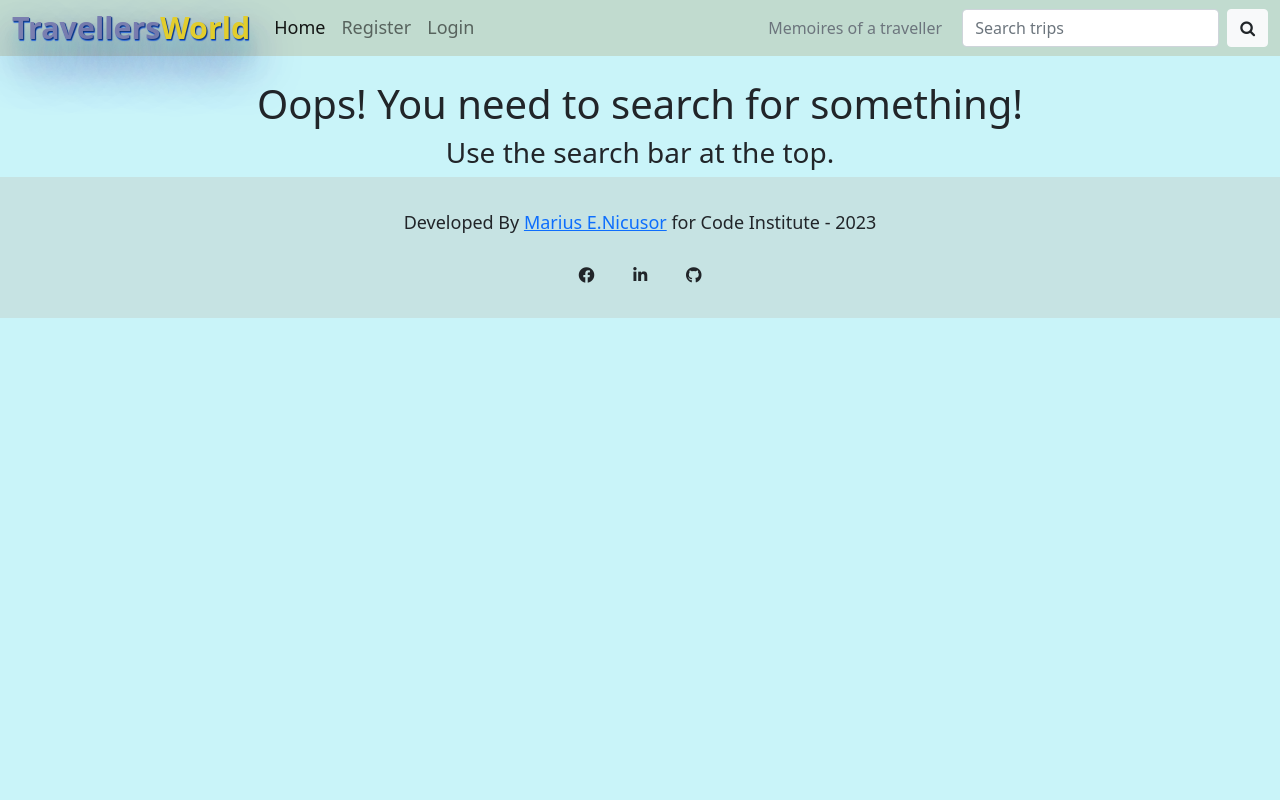
After one commit to EmanuelMariusNicu/traveller-website-pp4, a Django app: page /search/ in a window 1280 px wide. The commit adds this page. Run offline with Django 3.2, Linux system fonts and the light colour scheme.

Commit message:
search bar has been implemented

```diff
--- a/TravellerApp/urls.py
+++ b/TravellerApp/urls.py
@@ -3,6 +3,7 @@ from django.urls import path
 
 urlpatterns = [
     path("", views.TripList.as_view(), name="home"),
+    path('search/', views.SearchResults.as_view(), name='search_results'),
     path('<slug:slug>/', views.TripDetail.as_view(), name='post_detail'),
     path('like/<slug:slug>', views.TripLike.as_view(), name='post_like'),
 ]
--- a/TravellerApp/views.py
+++ b/TravellerApp/views.py
@@ -3,6 +3,7 @@ from django.views import generic, View
 from django.http import HttpResponseRedirect
 from .models import Trip
 from .forms import CommentForm
+from django.db.models import Q
 # Create your views here.
 
 
@@ -75,3 +76,45 @@ class TripLike(View):
             post.likes.add(request.user)
 
         return HttpResponseRedirect(reverse('post_detail', args=[slug]))
+
+
+class SearchResults(View):
+    """
+    Custom view for displaying search results. Checks if the inputted string
+    appears in our trips.
+    """
+    # Tutorial to retrieve search term available at
+    # https://www.youtube.com/watch?v=AGtae4L5BbI
+    def post(self, request, *args, **kwargs):
+        searched = request.POST['search-bar']
+        trips = Trip.objects.filter(
+            Q(title__icontains=searched) |
+            Q(additional_info__icontains=searched) |
+            Q(route__icontains=searched),
+            status=1
+            )
+
+        return render(
+            request,
+            'search_results.html',
+            {'searched': searched, 'trips': trips}
+            )
+
+    def get(self, request, *args, **kwargs):
+        return render(request, 'search_results.html')
+
+
+def error_404_view(request, exception):
+    """
+    Custome 404 page
+    Tutorial at https://www.geeksforgeeks.org/django-creating-a-404-error-page/
+    """
+    return render(request, '404.html')
+
+
+def error_500_view(request):
+    """
+    Custome 500 page
+    Inspired by https://www.geeksforgeeks.org/django-creating-a-404-error-page/
+    """
+    return render(request, '500.html')
--- a/static/css/style.css
+++ b/static/css/style.css
@@ -1,21 +1,61 @@
 @import url('https://fonts.googleapis.com/css2?family=Arima+Madurai:wght@200&family=Major+Mono+Display&family=Rajdhani:wght@300&display=swap')
 
 body {
-    font-family: 'Rajdhani', sans-serif;
+    font-family: 'Arima Madurai', sans-serif;
 }
 
-.navbar {
-    background-color: #98d3d3;
+
+.container-fluid {
+    background-color: #c1dbcf;
+
+
+}
+
+#navbar {
+
+    padding-top: 0;
+    padding-bottom: 0;
 
 }
 #navbarText {
-    font-size: large;
+    font-size:medium;
+
+
 }
+.navbar-brand {
+    color: #ebf0f0;
+    text-shadow: 1px 1px 1px #0c357d,
+             1px 2px 1px #3672e1,
+
+
+             1px 15px 10px rgba(115, 208, 208, 0.4),
+             1px 20px 30px rgba(25, 97, 133, 0.3),
+             1px 25px 50px rgba(51, 34, 167, 0.896);
+}
+.nav-item {
+    text-shadow: 1px 1px 1px #949ba7,
+             1px 2px 1px #6683b8,
+             1px 3px 1px #7183a6,
+
+             1px 10px 5px rgba(231, 216, 216, 0.5),
+             1px 15px 10px rgba(214, 206, 206, 0.4),
+
+
+
+}
+.navbar-text {
+    margin-right: 20px;
+    color: #7cd868;
+}
+.w-color {
+    color: #e2cd2d;
+}
+
 
 .brand {
     font-size: 1.9rem;
     font-weight: 700;
-    color: #4e4f4a;
+    color: #7a7fb0;
 }
 
 .red-o {
@@ -27,7 +67,7 @@ body {
 }
 
 .light-bg {
-    background-color: #fff;
+    background-color: #1f2515;
 }
 
 .dark-bg {
@@ -35,7 +75,7 @@ body {
 }
 
 .main-bg {
-    background-color: #F9FAFC;
+    background-color: #c9f4f9;
 }
 
 .card {
@@ -56,7 +96,7 @@ body {
 }
 
 .author {
-    color: white;
+    color: rgb(255, 255, 255);
     margin: 4px;
     text-transform: uppercase;
 }
@@ -98,6 +138,10 @@ body {
 .post-link {
     text-decoration: none;
     color: #445261;
+}
+.nav-link {
+    font-size: large;
+    color: #E84610;
 }
 
 .post-link:hover,
@@ -154,7 +198,7 @@ body {
     border: none;
 }
 footer {
-    background-color: #98d3d3;
+    background-color: #c6e3e3;
     font-size: large;
 
 }
--- a/templates/base.html
+++ b/templates/base.html
@@ -8,6 +8,7 @@
 
     <link rel="preconnect" href="https://fonts.gstatic.com">
     <link rel="stylesheet" href="https://cdnjs.cloudflare.com/ajax/libs/font-awesome/5.15.3/css/all.min.css">
+    <link rel="stylesheet" href="https://cdnjs.cloudflare.com/ajax/libs/font-awesome/4.7.0/css/font-awesome.min.css">
     <meta name="viewport" content="width=device-width, initial-scale=1" />
     <link href="https://cdn.jsdelivr.net/npm/bootstrap@5.0.1/dist/css/bootstrap.min.css" rel="stylesheet"
         integrity="sha384-+0n0xVW2eSR5OomGNYDnhzAbDsOXxcvSN1TPprVMTNDbiYZCxYbOOl7+AMvyTG2x" crossorigin="anonymous">
@@ -22,10 +23,9 @@
 
     <!-- Navigation -->
 
-    <nav class="navbar navbar-expand-lg navbar-light bg-white">
+    <nav id="navbar" class="navbar navbar-expand-lg navbar-light bg-white">
         <div class="container-fluid">
-            <a class="navbar-brand" href="{% url 'home' %}"><span class="brand">Trave<span class="text-primary">ll</span>ers<span
-                class="p-3 mb-2 bg-info text-white">World</span></span></span></a>
+            <a class="navbar-brand" class="header" href="{% url 'home' %}"><span class="brand">Trave<span>ll</span>ers<span class="w-color">World</span></span></span></span></a>
             <button class="navbar-toggler" type="button" data-bs-toggle="collapse" data-bs-target="#navbarText"
                 aria-controls="navbarText" aria-expanded="false" aria-label="Toggle navigation">
                 <span class="navbar-toggler-icon"></span>
@@ -45,6 +45,7 @@
                     </li>
                     <li class="nav-item">
                         <a class="nav-link" href="{% url 'account_login' %}">Login</a>
+
                     </li>
                     {% endif %}
 
@@ -52,6 +53,13 @@
                 <span class="navbar-text text-muted">
                     Memoires of a traveller
                 </span>
+                <!-- Search bar -->
+                <form class="d-flex" role="search" method="POST" action="{% url 'search_results' %}">
+                    {% csrf_token %}
+                    <input class="form-control me-2" type="search" placeholder="Search trips" name="search-bar"
+                        aria-label="Input search">
+                    <button class="btn btn-light fw-bold text-dark" type="submit" aria-label="Search"><i class="fa fa-search" ></i></button>
+                </form>
 
             </div>
         </div>
@@ -80,8 +88,8 @@
     <footer class="text-center p-3">
         <!-- Copyright -->
         <div class="text-center p-3">
-          Developed By <a href="" target="_blank" rel="nofollow">Marius Emanuel Nicusor</a> for
-          Code Institute's Portfolio Project 4 - 2023
+          Developed By <a href="" target="_blank" rel="nofollow">Marius E.Nicusor</a> for
+          Code Institute - 2023
         </div>
         <!-- Grid container -->
         <div class="container">
--- a/templates/index.html
+++ b/templates/index.html
@@ -27,7 +27,7 @@
                                 <p class="card-text">{{ post.excerpt }}</p>
                             </a>
                             <hr />
-                            <p class="card-text text-muted h6">{{ post.created_on}} <i class="far fa-heart"></i>
+                            <p class="card-text text-muted h6">{{ post.created_on}} <i class="fas fa-heart"></i>
                                 {{ post.number_of_likes }}</p>
                         </div>
                     </div>
--- /dev/null
+++ b/templates/search_results.html
@@ -0,0 +1,43 @@
+{% extends "base.html" %}
+{% block content %}
+
+<div class="container">
+    <!-- Heading and info (dynamic) -->
+    <div class="row text-center mt-4">
+        {% if not searched %}
+        <div class="col-10 offset-1">
+            <!-- Nothing searched -->
+            <span class="icon-xl">
+                <i class="fa-solid fa-circle-exclamation"></i>
+            </span>
+            <h2 class="fs-1">Oops! You need to search for something!</h2>
+            <h3>Use the search bar at the top.</h3>
+        </div>
+        {% else %}
+        <div class="col-10 offset-1">
+            {% if not trips %}
+            <!-- Searched, but no results -->
+            <span class="icon-xl">
+                <i class="fa-solid fa-circle-exclamation"></i>
+            </span>
+            <h2 class="fs-1">Sorry! No results for '{{ searched }}'</h2>
+            <h3>Try again?</h3>
+            {% else %}
+            <!-- Search successful -->
+            <h2 class="fs-1 mt-2">Showing results for '{{ searched }}'</h2>
+            {% endif %}
+        </div>
+
+        {% if trips %}
+        <div
+            class="mt-4 py-4 justify-content-center d-flex bg-container bg-gradient rounded border border-warning border-opacity-50 flex-wrap">
+            {% for trip in trips %}
+            {% include "search_card.html" with trip=trip %}
+            {% endfor %}
+        </div>
+        {% endif %}
+        {% endif %}
+    </div>
+</div>
+
+{% endblock %}
```
Also changed, not shown: templates/404.html (added, +14 -0 lines), templates/search_card.html (added, +22 -0 lines).
